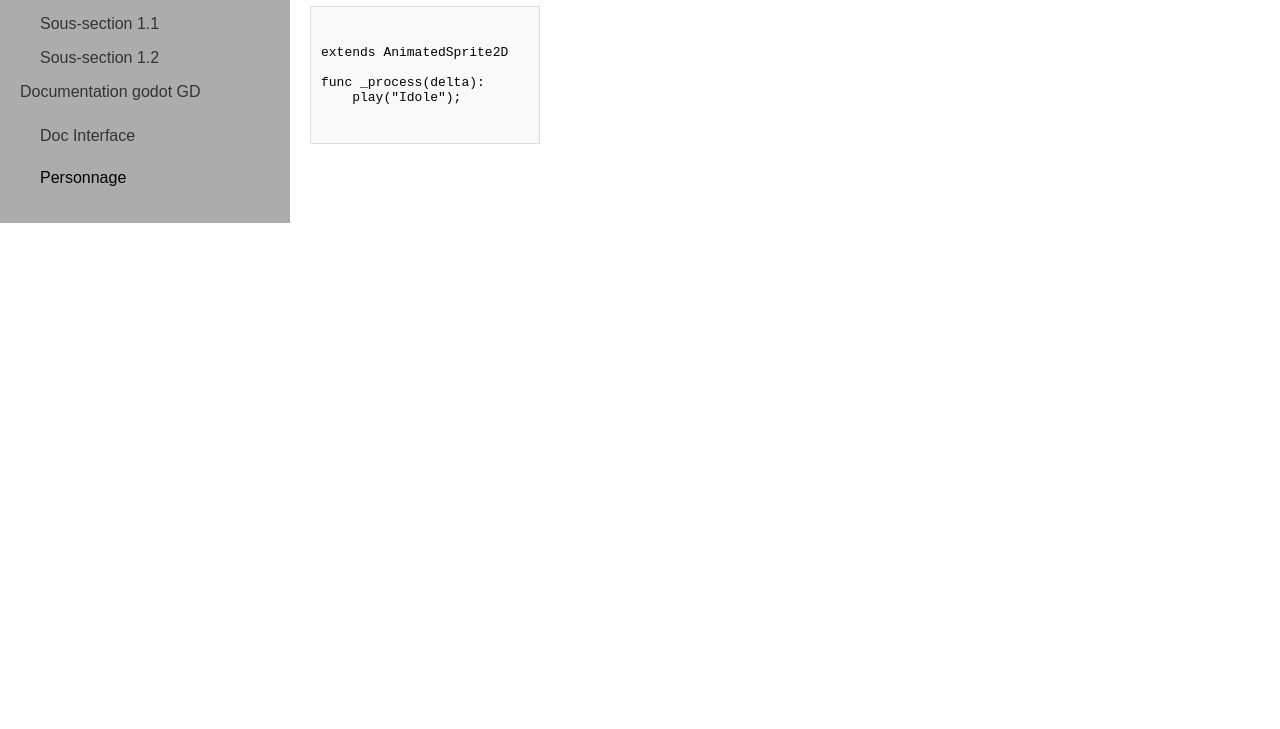
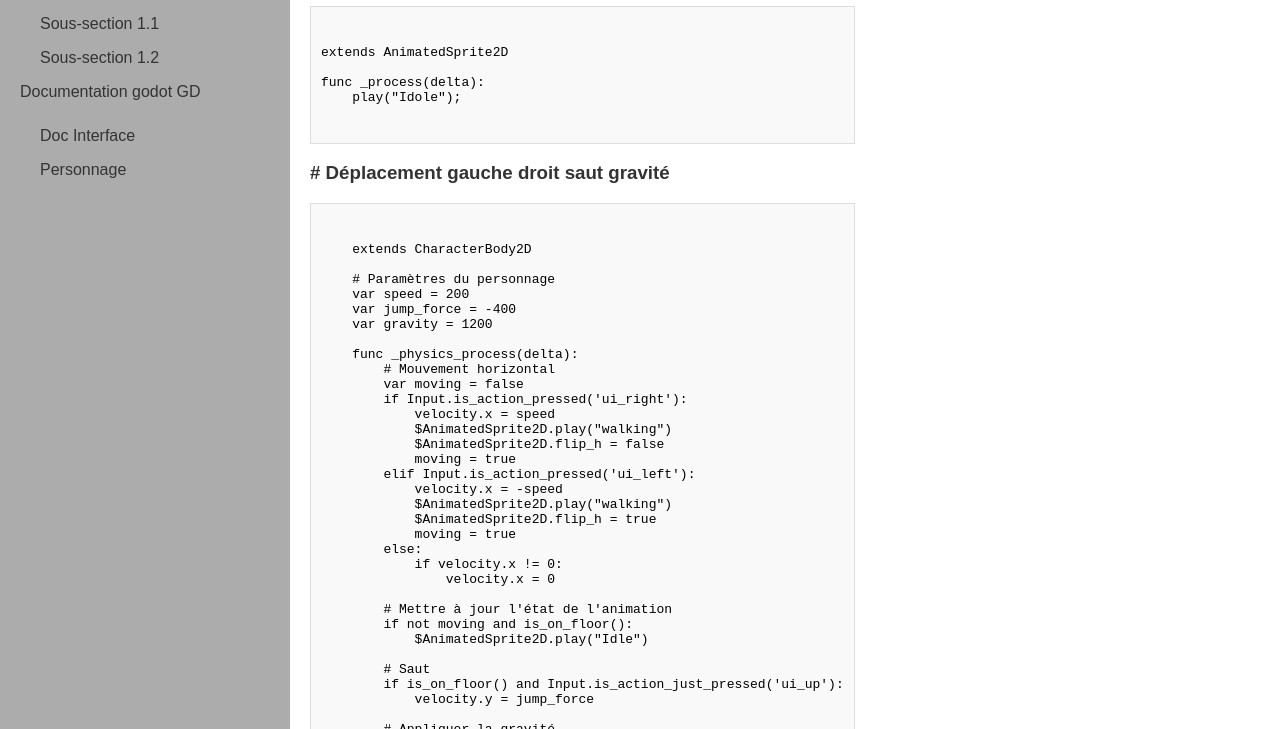
Before and after one commit to PnetStudio/Pnet-Doc.github.io, a plain HTML site: page Perso.html in a window 1280 px wide. Shown: the part 223-952 px from the top of the page. Before the commit the page ends 800 px from the top, so only its background shows below. Drawn offline with Linux system fonts and the light colour scheme.

Commit message:
add perso + correction lien perso

```diff
--- a/Perso.html
+++ b/Perso.html
@@ -4,7 +4,7 @@
     <meta charset="UTF-8">
     <meta name="viewport" content="width=device-width, initial-scale=1.0">
     <link rel="stylesheet" href="styles.css">
-    <title>Documentation - Button</title>
+    <title>Documentation - Personnage</title>
 </head>
 <body>
     <header>
@@ -31,7 +31,7 @@
                     <ul>
                         <!--lien sous section -->
                         <li><a href="Interface.html">Doc Interface</a></li>
-                        <li><a href="Perso.html"></a>Personnage</li>
+                        <li><a href="Perso.html">Personnage</a></li>
 
                     </ul>
                 </li>
@@ -52,6 +52,52 @@ func _process(delta):
                         </code></pre>
                     </div>
                 </section>
+                <section id="sub-section1-2">
+                    <h3># Déplacement gauche droit saut gravité</h3>
+                    <div class="code-block">
+                        <pre><code>
+    extends CharacterBody2D
+
+    # Paramètres du personnage
+    var speed = 200
+    var jump_force = -400
+    var gravity = 1200
+
+    func _physics_process(delta):
+        # Mouvement horizontal
+        var moving = false
+        if Input.is_action_pressed('ui_right'):
+            velocity.x = speed
+            $AnimatedSprite2D.play("walking")
+            $AnimatedSprite2D.flip_h = false
+            moving = true
+        elif Input.is_action_pressed('ui_left'):
+            velocity.x = -speed
+            $AnimatedSprite2D.play("walking")
+            $AnimatedSprite2D.flip_h = true
+            moving = true
+        else:
+            if velocity.x != 0:
+                velocity.x = 0
+
+        # Mettre à jour l'état de l'animation
+        if not moving and is_on_floor():
+            $AnimatedSprite2D.play("Idle")
+
+        # Saut
+        if is_on_floor() and Input.is_action_just_pressed('ui_up'):
+            velocity.y = jump_force
+
+        # Appliquer la gravité
+        if not is_on_floor():
+            velocity.y += gravity * delta
+
+        # Définir la vitesse et appliquer le mouvement
+        set_velocity(velocity)
+        move_and_slide()
+                        </code></pre>
+                    </div>
+                </section>
                 <!------------------------------------------->
 
             </main>
```
Also changed, not shown: Interface.html (+1 -1 lines), index.html (+1 -1 lines), page1.html (+1 -1 lines), page2.html (+1 -1 lines).
